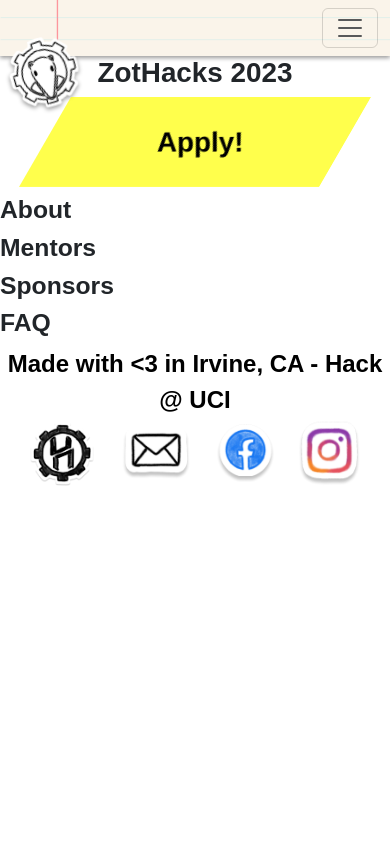
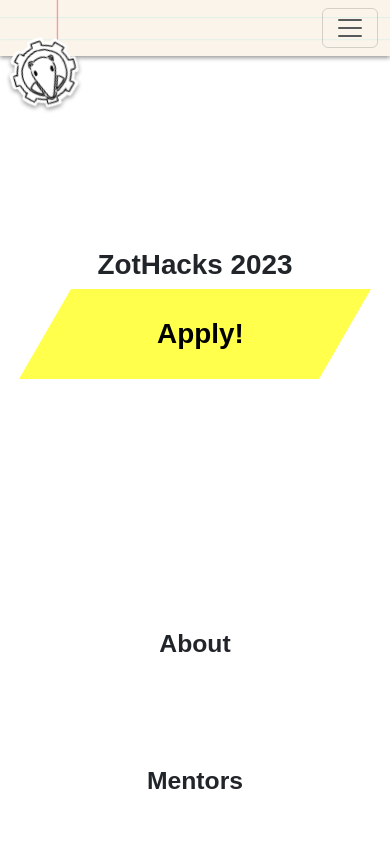
Before and after one commit to HackAtUCI/zothacks-site-2023, a Next.js app in the folder apps/site/: page / in a window 390 px wide. Shown: the top 844 px of the page. Built offline with nearby package versions, Linux system fonts and the light colour scheme; a web font is replaced by a local one.

Commit message:
Use container layout for Home page sections
- Add `Container` elements for sections with responsive vertical padding

```diff
--- a/apps/site/src/views/Home/Home.module.scss
+++ b/apps/site/src/views/Home/Home.module.scss
@@ -0,0 +1,17 @@
+@use "bootstrap-utils" as bootstrap;
+
+$container-padding: 6rem;
+
+.home {
+	h2 {
+		text-align: center;
+	}
+
+	:global {
+		section.container {
+			// responsive padding
+			@include bootstrap.padding-top($container-padding);
+			@include bootstrap.padding-bottom($container-padding);
+		}
+	}
+}
--- a/apps/site/src/views/Home/Home.tsx
+++ b/apps/site/src/views/Home/Home.tsx
@@ -6,9 +6,11 @@ import Mentors from "./sections/Mentors/Mentors";
 import Sponsors from "./sections/Sponsors/Sponsors";
 import FAQ from "./sections/FAQ/FAQ";
 
+import styles from "./Home.module.scss";
+
 function Home() {
 	return (
-		<div>
+		<div className={styles.home}>
 			<Landing />
 			<About />
 			<Mentors />
--- a/apps/site/src/views/Home/sections/About/About.tsx
+++ b/apps/site/src/views/Home/sections/About/About.tsx
@@ -1,8 +1,10 @@
+import Container from "react-bootstrap/Container";
+
 function About() {
 	return (
-		<section>
+		<Container as="section">
 			<h2>About</h2>
-		</section>
+		</Container>
 	);
 }
 
--- a/apps/site/src/views/Home/sections/FAQ/FAQ.tsx
+++ b/apps/site/src/views/Home/sections/FAQ/FAQ.tsx
@@ -1,8 +1,10 @@
+import Container from "react-bootstrap/Container";
+
 function FAQ() {
 	return (
-		<section>
+		<Container as="section">
 			<h2>FAQ</h2>
-		</section>
+		</Container>
 	);
 }
 
--- a/apps/site/src/views/Home/sections/Landing/Landing.module.scss
+++ b/apps/site/src/views/Home/sections/Landing/Landing.module.scss
@@ -1,3 +1,10 @@
 .landing {
+	min-height: 62vh;
+
+	display: flex;
+	flex-direction: column;
+	justify-content: center;
+	align-items: center;
+
 	text-align: center;
 }
--- a/apps/site/src/views/Home/sections/Mentors/Mentors.tsx
+++ b/apps/site/src/views/Home/sections/Mentors/Mentors.tsx
@@ -1,8 +1,10 @@
+import Container from "react-bootstrap/Container";
+
 function Mentors() {
 	return (
-		<section>
+		<Container as="section">
 			<h2>Mentors</h2>
-		</section>
+		</Container>
 	);
 }
 
--- a/apps/site/src/views/Home/sections/Sponsors/Sponsors.tsx
+++ b/apps/site/src/views/Home/sections/Sponsors/Sponsors.tsx
@@ -1,8 +1,10 @@
+import Container from "react-bootstrap/Container";
+
 function Sponsors() {
 	return (
-		<section>
+		<Container as="section">
 			<h2>Sponsors</h2>
-		</section>
+		</Container>
 	);
 }
 
```
